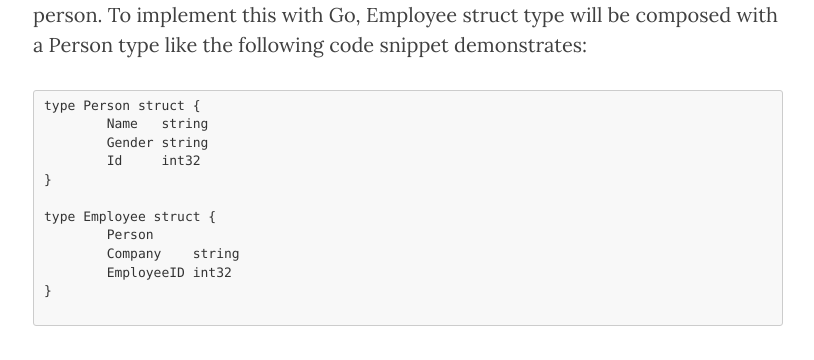
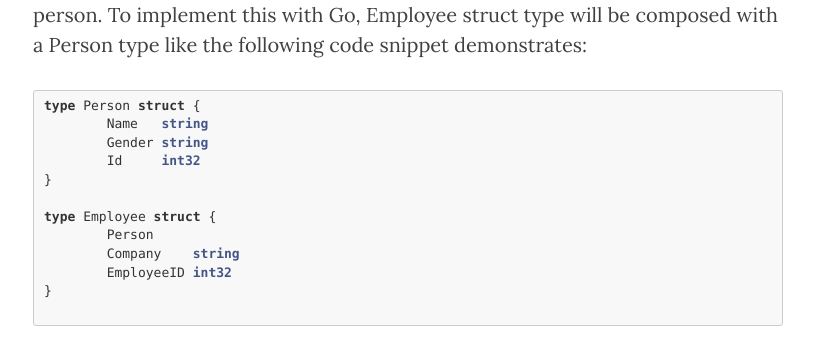
Before and after one commit to jimma/jimma.github.io, a Jekyll site: the page built from _posts/2018-01-07-Golang-misc.markdown, in a window 1280 px wide and 900 px high, scrolled down 757 px. Shown: the part 162-522 px from the top of the window, without its empty margins (232-1046 px from the left). Built offline with Jekyll 4.4.1, drawn with Linux system fonts in a browser that asks for light colours; nearby versions of some CDN libraries; comment, search, counter and statistics services are not loaded; some of the changed text lies outside the part shown.

Commit message:
fix golang highlight

````diff
--- a/_posts/2018-01-07-Golang-misc.markdown
+++ b/_posts/2018-01-07-Golang-misc.markdown
@@ -18,7 +18,7 @@ composition. Let's take a simple Person, Employee example. In object oriented
 wolrd, the thing comes in your mind that employee should extend person. To implement
 this with Go, Employee struct type will be composed with a Person type like the
 following code snippet demonstrates:
-```
+```go
 type Person struct {
 	Name   string
 	Gender string
@@ -74,7 +74,7 @@ a type(object).
 
 ## Interface type
 If you want to make a java object implement interface, you have to use java key word **implements**. In Go, interface is defined outside of function or object :
-```
+```golang
 type PrintIDPerson interface {
 	PrintID()
 }
@@ -95,7 +95,7 @@ This several lines code tells all object has PrintID() function is a PrintIDPers
 The line 6 can't be compiled, because it isn't a correct PrintIDPerson. Why? Go back to look
 at Employee's PrintID() function, the receiver is a pointer. **employee** here is a value object. But it's strange thing is line 3 and line 4 both work. This is all because the PrintID()'s receive is a value object Person.
 How can we know if passed object is other type of interface ? Go's reflection is the good thing to help figure this out :
-```go
+```golang
 func PrintPersonIDToConsole(in interface{}) {
 	pidPerson, ok := in.(object.PrintIDPerson)
 	if ok {
````
